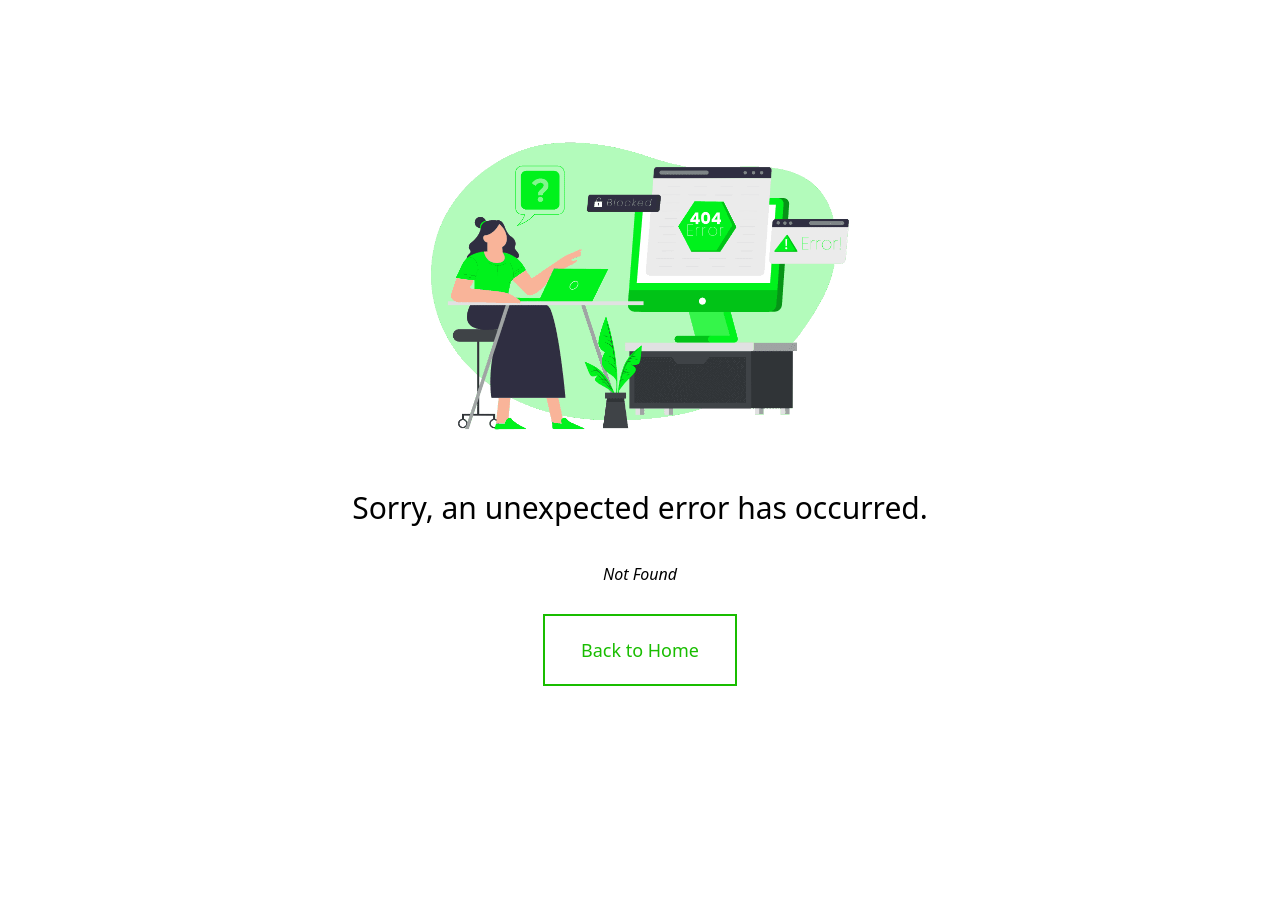
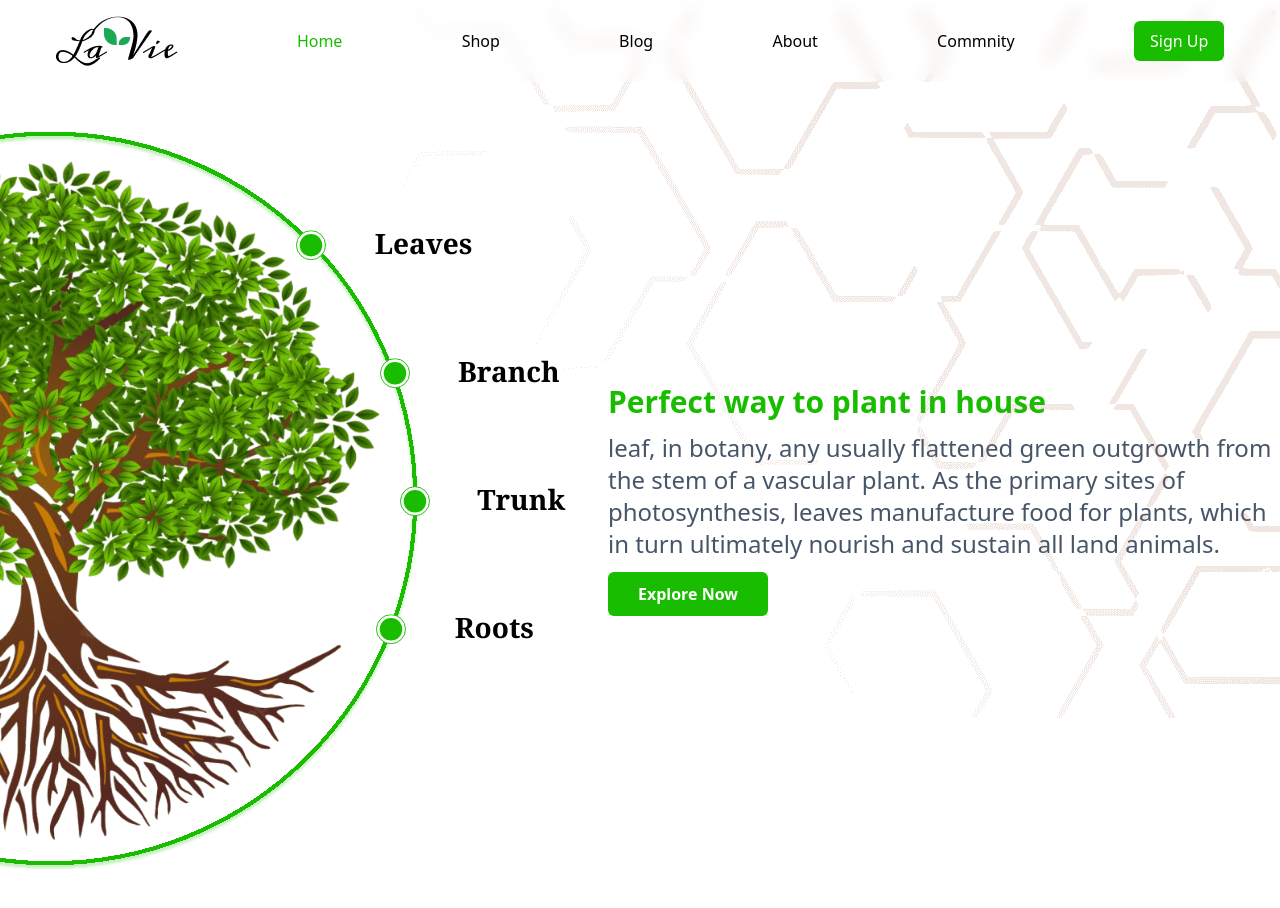
Before and after one commit to MohamedSaid7102/la-vie, a React (Vite) app: page /home in a window 1280 px wide. Before the commit this address had no page. Shown: the top 908 px of the page. Before the commit the page ends 800 px from the top, so only its background shows below. Built offline with nearby package versions, Linux system fonts and the light colour scheme.

Commit message:
Implemented Hero Section

```diff
--- /dev/null
+++ b/src/components/CustomBranchBtn.tsx
@@ -0,0 +1,32 @@
+import React from 'react';
+
+interface CustomBranchBtnProps {
+  text: string;
+  style?: string;
+}
+
+export const CustomBranchBtn: React.FC<CustomBranchBtnProps> = ({
+  text,
+  style,
+}) => {
+  return (
+    <button
+      className={`flex flex-row gap-6 flex-nowrap items-center justify-start w-max font-serif font-bold hover:text-slate-600 transition-all smooth-transition text-sm ${style}`}
+    >
+      {/* icon */}
+      <svg
+        aria-hidden="true"
+        width="15"
+        height="15"
+        viewBox="0 0 32 32"
+        fill="none"
+        xmlns="http://www.w3.org/2000/svg"
+      >
+        <circle cx="16" cy="16" r="15.5" fill="white" stroke="#1ABC00" />
+        <circle cx="16" cy="16" r="12" fill="#1ABC00" />
+      </svg>
+      {/* Text */}
+      {text}
+    </button>
+  );
+};
--- /dev/null
+++ b/src/components/Hero.tsx
@@ -0,0 +1,108 @@
+import React from 'react';
+import { Description as DescriptionCard } from './common/cards/Description';
+import { CustomBranchBtn } from './CustomBranchBtn';
+
+interface HeroProps {}
+
+export const Hero: React.FC<HeroProps> = ({}) => {
+  return (
+    <>
+      {/* 1. header & Hero */}
+      <header className="flex flex-col gap-[3.5rem] hero-break-1:flex-row sm:justify-between hero-break-2:items-center hero-break-2:min-h-screen">
+        {/* tree image */}
+        <div className="relative hero-break-2:scale-[200%] hero-break-2:left-[5rem]">
+          <img
+            src="/src/assets/images/hero-tree.png"
+            alt="tree"
+            className="max-w-[200px]"
+          />
+          {/* Half circle */}
+          <svg
+            className="absolute top-[-23rem] left-0 pointer-events-none"
+            aria-hidden="true"
+            width="220"
+            height="1077"
+            viewBox="0 0 641 1077"
+            fill="none"
+            xmlns="http://www.w3.org/2000/svg"
+          >
+            <g filter="url(#filter0_d_2_357)">
+              <circle
+                cx="102.5"
+                cy="534.5"
+                r="531.5"
+                stroke="#1ABC00"
+                strokeWidth="6"
+                shapeRendering="crispEdges"
+              />
+            </g>
+            <defs>
+              <filter
+                id="filter0_d_2_357"
+                x="-436"
+                y="0"
+                width="1077"
+                height="1077"
+                filterUnits="userSpaceOnUse"
+                color-interpolation-filters="sRGB"
+              >
+                <feFlood flood-opacity="0" result="BackgroundImageFix" />
+                <feColorMatrix
+                  in="SourceAlpha"
+                  type="matrix"
+                  values="0 0 0 0 0 0 0 0 0 0 0 0 0 0 0 0 0 0 127 0"
+                  result="hardAlpha"
+                />
+                <feOffset dy="4" />
+                <feGaussianBlur stdDeviation="2" />
+                <feComposite in2="hardAlpha" operator="out" />
+                <feColorMatrix
+                  type="matrix"
+                  values="0 0 0 0 0.101961 0 0 0 0 0.737255 0 0 0 0 0 0 0 0 0.29 0"
+                />
+                <feBlend
+                  mode="normal"
+                  in2="BackgroundImageFix"
+                  result="effect1_dropShadow_2_357"
+                />
+                <feBlend
+                  mode="normal"
+                  in="SourceGraphic"
+                  in2="effect1_dropShadow_2_357"
+                  result="shape"
+                />
+              </filter>
+            </defs>
+          </svg>
+          {/* Buttons */}
+          <CustomBranchBtn
+            text="Leaves"
+            style="absolute top-[2rem] left-[9.9rem]"
+          />
+          <CustomBranchBtn
+            text="Branch"
+            style="absolute top-[6rem] left-[12.5rem]"
+          />
+          <CustomBranchBtn
+            text="Trunk"
+            style="absolute top-[10rem] left-[13.1rem]"
+          />
+          <CustomBranchBtn
+            text="Roots"
+            style="absolute top-[14rem] left-[12.4rem]"
+          />
+        </div>
+        {/* content */}
+        {/* Descritpion */}
+        <DescriptionCard
+          heading="Perfect way to plant in house"
+          desc="leaf, in botany, any usually flattened green outgrowth from the stem
+				of a vascular plant. As the primary sites of photosynthesis, leaves
+				manufacture food for plants, which in turn ultimately nourish and
+				sustain all land animals."
+          btnTxt="Explore Now"
+        />
+      </header>
+    </>
+  );
+};
--- /dev/null
+++ b/src/components/common/cards/Description.tsx
@@ -0,0 +1,34 @@
+import React, { MouseEventHandler } from 'react';
+
+interface DescriptionProps {
+  heading: string;
+  desc: string;
+  btnTxt?: string;
+  btnAction?: MouseEventHandler<HTMLButtonElement> | undefined;
+}
+
+export const Description: React.FC<DescriptionProps> = ({
+  heading,
+  desc,
+  btnTxt,
+  btnAction,
+}) => {
+  return (
+    <>
+      <div className="flex flex-col gap-3 px-3 sm:px-0 max-w-md sm:max-w-2xl hero-break-1:pl-14 hero-break-2:pl-0 hero-break-3:mr-[12rem]">
+        <h2 className="text-2xl sm:text-3xl font-bold text-primary">
+          {heading}
+        </h2>
+        <p className="sm:text-xl hero-break-1:text-2xl text-slate-600">
+          {desc}
+        </p>
+        <button
+          onClick={btnAction ? btnAction : undefined}
+          className="text-white bg-primary hover:bg-slate-700 cursor-pointer px-[30px] py-[10px] rounded-md font-bold max-w-max"
+        >
+          {btnTxt}
+        </button>
+      </div>
+    </>
+  );
+};
--- a/src/components/common/navbar/Navbar.tsx
+++ b/src/components/common/navbar/Navbar.tsx
@@ -50,7 +50,7 @@ export const Navbar: React.FC<NavbarProps> = ({ list }) => {
               : 'opacity-0 h-0 select-none pointer-events-none'
           }
           transition-height duration-200
-          max-w-screen-xl m-auto
+          max-w-[2000px] m-auto
           // Responsiveness
           sm:py-1
           flex flex-col items-center justify-around gap-2
--- /dev/null
+++ b/src/pages/Home.tsx
@@ -0,0 +1,21 @@
+import React from 'react';
+import { Hero } from '../components/Hero';
+
+interface HomeProps {}
+
+export const Home: React.FC<HomeProps> = ({}) => {
+  return (
+    <>
+      <div className="relative max-w-[2000px] m-auto">
+        {/* deoration */}
+        <img
+          src="/src/assets/images/home-bg-decoration.png"
+          alt="decoration squares image"
+          className="absolute top-[-90px] right-0 pointer-events-none"
+        />
+        {/* Content */}
+        <Hero />
+      </div>
+    </>
+  );
+};
--- a/src/utils/data.tsx
+++ b/src/utils/data.tsx
@@ -4,7 +4,7 @@ export const loginNavBarItems: NavbarListType = [
   {
     id: 0,
     dom: <img src="src/assets/images/logo.png" alt="logo" />,
-    path: '/',
+    path: '/home',
     navigatable: true,
   },
   {
@@ -41,7 +41,7 @@ export const loginNavBarItems: NavbarListType = [
     id: 6,
     dom: (
       <button
-        className="bg-primary text-white px-4 py-2 rounded-md"
+        className="bg-primary hover:bg-slate-700 text-white px-4 py-2 rounded-md"
         tabIndex={-1}
       >
         Sign Up
--- a/tailwind.config.cjs
+++ b/tailwind.config.cjs
@@ -7,6 +7,11 @@ module.exports = {
       colors: {
         primary: 'hsl(112 100% 37%)',
       },
+      screens: {
+        'hero-break-1': '750px',
+        'hero-break-2': '1226px',
+        'hero-break-3': '1468px',
+      },
     },
   },
   variants: {
```
Also changed, not shown: src/main.tsx (+8 -0 lines).
